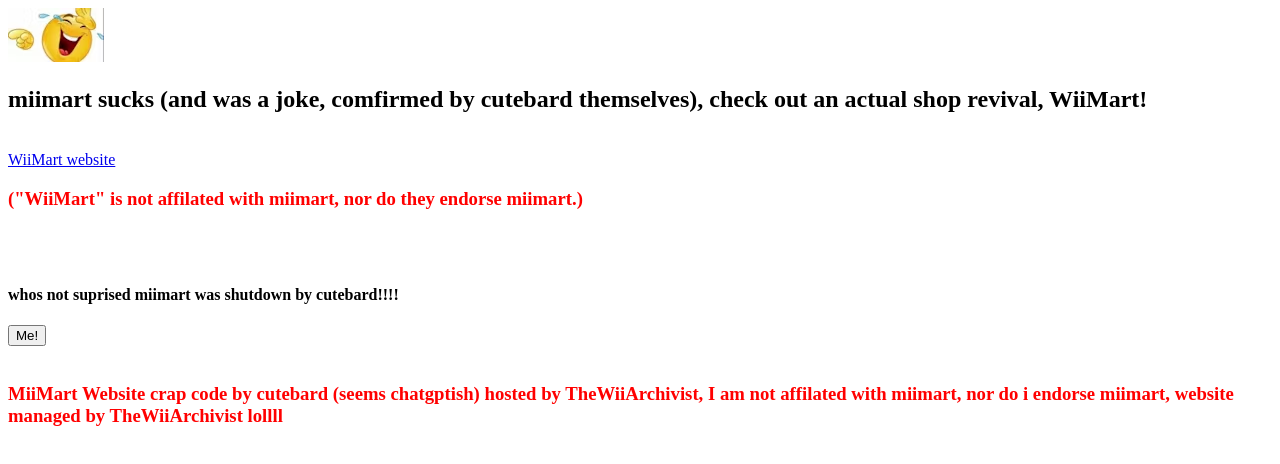
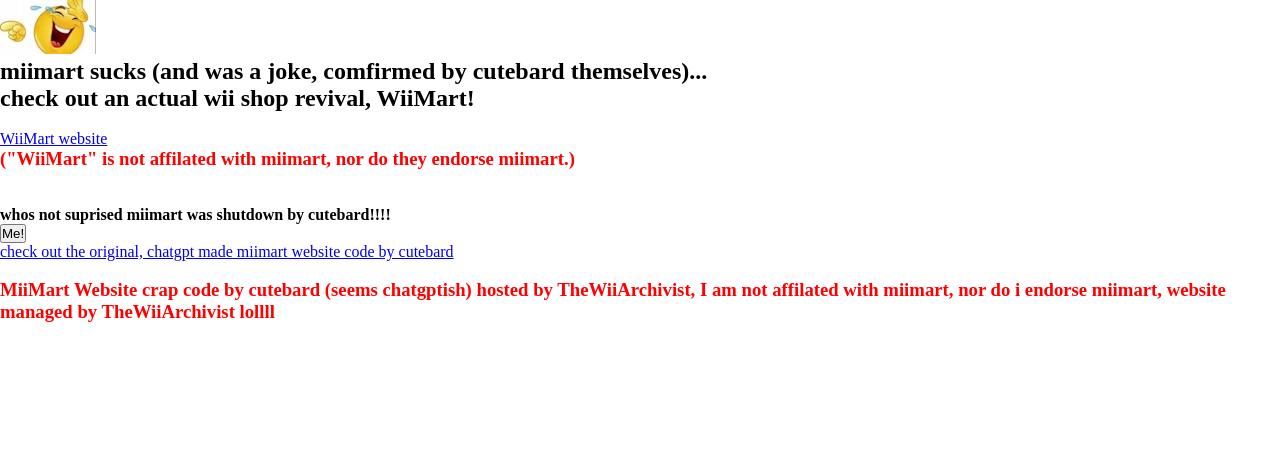
Before and after one commit to miimart/miimart.github.io, a plain HTML site: page index.html in a window 1280 px wide. Drawn offline with Linux system fonts and the light colour scheme.

Commit message:
Update index.html

```diff
--- a/index.html
+++ b/index.html
@@ -7,8 +7,9 @@
 
 </head>
 <body>
+  <style>*{margin:0;padding:0;}</style>
 <img src="l.jpg" style="margin:auto; width:96px;">
-<h2>miimart sucks (and was a joke, comfirmed by cutebard themselves), check out an actual shop revival, WiiMart!</h2>
+<h2>miimart sucks (and was a joke, comfirmed by cutebard themselves)... <br> check out an actual wii shop revival, WiiMart!</h2>
 <br>
 <a href="https://wiimart.org">WiiMart website</a>
 <h3 style="font-weight:bold; color:red;">("WiiMart" is not affilated with miimart, nor do they endorse miimart.)</h3>
@@ -19,6 +20,8 @@
   alert("this website is 100% made by chatgpt im sure of it - TWA");
   var sfx = new Audio("baby-laughing-meme.mp3"); sfx.play();
 }</script>
+  <br>
+<a href="https://github.com/miimart/miimart.github.io/tree/archive" target="_blank">check out the original, chatgpt made miimart website code by cutebard</a>
   <br><br>
 <h3 style="font-weight:bold; color:red;">MiiMart Website crap code by cutebard (seems chatgptish) hosted by TheWiiArchivist, I am not affilated with miimart, nor do i endorse miimart, website managed by TheWiiArchivist lollll</h3>
 </body>
```
